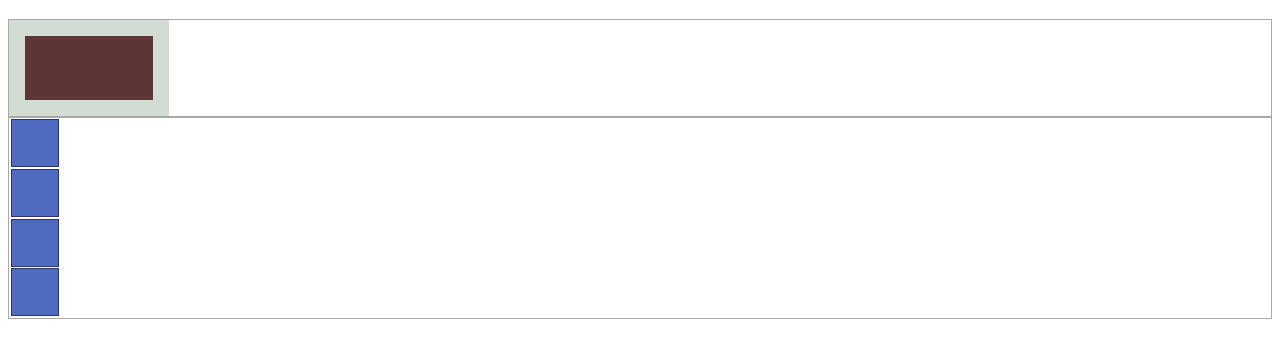
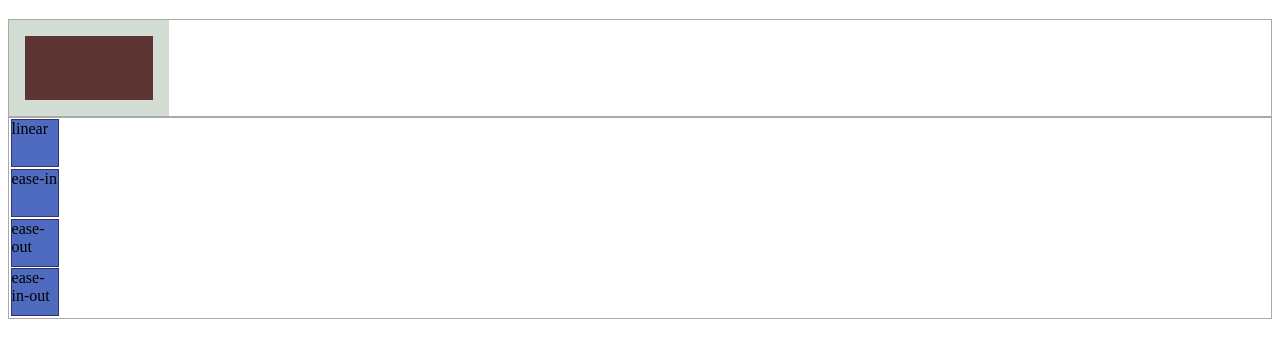
Before and after one commit to folkuni-f22-ux-ui-forts/01-transition, a website built with Vite: page index.html in a window 1280 px wide. Shown: the part 61-416 px from the top of the page. Built offline with nearby package versions, Linux system fonts and the light colour scheme.

Commit message:
Timing fix

```diff
--- a/index.html
+++ b/index.html
@@ -18,10 +18,10 @@
 		</div>
 
 		<div class="container timing">
-			<div class="linear"></div>
-			<div class="ease-in"></div>
-			<div class="ease-out"></div>
-			<div class="ease-both"></div>
+			<div class="linear"> linear </div>
+			<div class="ease-in"> ease-in </div>
+			<div class="ease-out"> ease-out </div>
+			<div class="ease-both"> ease-in-out </div>
 		</div>
 	</main>
 
--- a/style.css
+++ b/style.css
@@ -17,8 +17,12 @@
 	background: rgb(211, 220, 211);
 	border-color: rgb(94, 53, 53);
 }
-
-.container.timing > * {
+/* Specificitet: poäng i kategorierna id, klass, element.
+Pseudoklasser: :hover, :active, :nth-child
+Pseudoelement: ::before, ::after
+ */
+ /* 020 */
+.timing > * {
 	width: 3em;
 	height: 3em;
 	background-color: rgb(78, 107, 192);
@@ -28,9 +32,11 @@
 	left: 0%;
 	transition: all 1.5s linear;
 }
+/* 020 */
 .timing:hover > * {
 	left: calc(100% - 3em - 2px - 0.2em);
 }
+/* 010 (0 id, 1 klass, 0 element */
 .linear { transition-timing-function: linear; }
 .ease-in { transition-timing-function: ease-in; }
 .ease-out { transition-timing-function: ease-out; }
```
